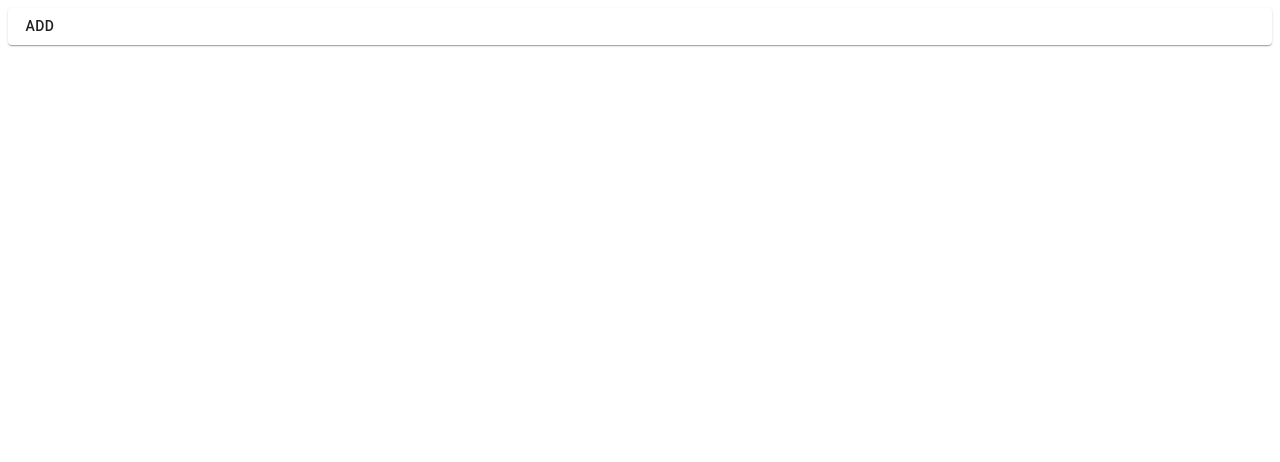
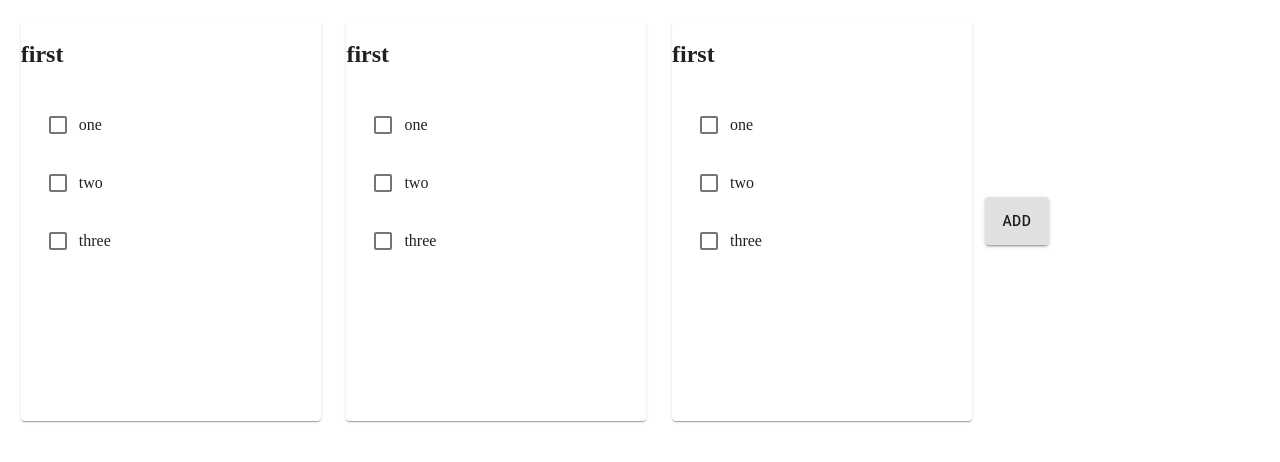
Before and after one commit to nxxc/reusable, a React (Create React App) app: page / in a window 1280 px wide. Shown: the top 462 px of the page. Built offline with nearby package versions, Linux system fonts and the light colour scheme.

Commit message:
style: layout

```diff
--- a/package.json
+++ b/package.json
@@ -4,6 +4,7 @@
   "private": true,
   "dependencies": {
     "@material-ui/core": "^4.11.3",
+    "@material-ui/icons": "^4.11.2",
     "@reduxjs/toolkit": "^1.5.1",
     "@testing-library/jest-dom": "^5.11.4",
     "@testing-library/react": "^11.1.0",
--- a/src/components/Routine/Routine.jsx
+++ b/src/components/Routine/Routine.jsx
@@ -1,12 +1,40 @@
 import React, { useState } from 'react';
-import { Button, Drawer, Paper, StylesProvider } from '@material-ui/core';
+import { Button, Drawer } from '@material-ui/core';
 import RoutineForm from '../RoutineForm/RoutineForm';
 import RoutineView from './RoutineView/RoutineView';
 import styles from './styles.module.css';
 
 function Routine() {
     const [open, setOpen] = useState(false);
-    const [routines, setRoutines] = useState([]);
+    const [routines, setRoutines] = useState([
+        {
+            id: 1,
+            title: 'first',
+            todos: [
+                { id: 1, text: 'one', done: false },
+                { id: 2, text: 'two', done: false },
+                { id: 3, text: 'three', done: false },
+            ],
+        },
+        {
+            id: 1,
+            title: 'first',
+            todos: [
+                { id: 1, text: 'one', done: false },
+                { id: 2, text: 'two', done: false },
+                { id: 3, text: 'three', done: false },
+            ],
+        },
+        {
+            id: 1,
+            title: 'first',
+            todos: [
+                { id: 1, text: 'one', done: false },
+                { id: 2, text: 'two', done: false },
+                { id: 3, text: 'three', done: false },
+            ],
+        },
+    ]);
 
     const toggleOpen = () => setOpen(true);
 
@@ -24,11 +52,16 @@ function Routine() {
         <>
             <section className={styles.container}>
                 {routines.map((routine) => (
-                    <RoutineView routine={routine} />
+                    <RoutineView className={styles.item} routine={routine} />
                 ))}
-                <Paper>
-                    <Button onClick={toggleOpen}>Add</Button>
-                </Paper>
+
+                <Button
+                    onClick={toggleOpen}
+                    className={styles.addButton}
+                    variant='contained'
+                >
+                    Add
+                </Button>
             </section>
             <Drawer
                 anchor='right'
--- a/src/components/Routine/RoutineView/RoutineView.jsx
+++ b/src/components/Routine/RoutineView/RoutineView.jsx
@@ -1,8 +1,23 @@
-import { Paper } from '@material-ui/core';
+import { Paper, List, ListItem, Checkbox } from '@material-ui/core';
+
 import React from 'react';
+import styles from './style.module.css';
 
-function RoutineView() {
-    return <Paper></Paper>;
+function RoutineView({ routine }) {
+    console.log(routine);
+    return (
+        <Paper className={styles.item}>
+            <h1>{routine.title}</h1>
+            <List>
+                {routine.todos.map((todo) => (
+                    <ListItem key={todo.id}>
+                        <Checkbox />
+                        {todo.text}
+                    </ListItem>
+                ))}
+            </List>
+        </Paper>
+    );
 }
 
 export default RoutineView;
--- /dev/null
+++ b/src/components/Routine/RoutineView/style.module.css
@@ -0,0 +1,5 @@
+.item {
+    width: 300px;
+    height: 400px;
+    margin: 0.8em;
+}
--- a/src/components/Routine/styles.module.css
+++ b/src/components/Routine/styles.module.css
@@ -1,2 +1,13 @@
 .container {
+    display: flex;
+    align-items: center;
 }
+
+.item {
+    width: 300px;
+    height: 400px;
+}
+
+.addButton {
+    height: 3rem;
+}
```
Also changed, not shown: 1 other file (tests, documents, lock files or other folders).
